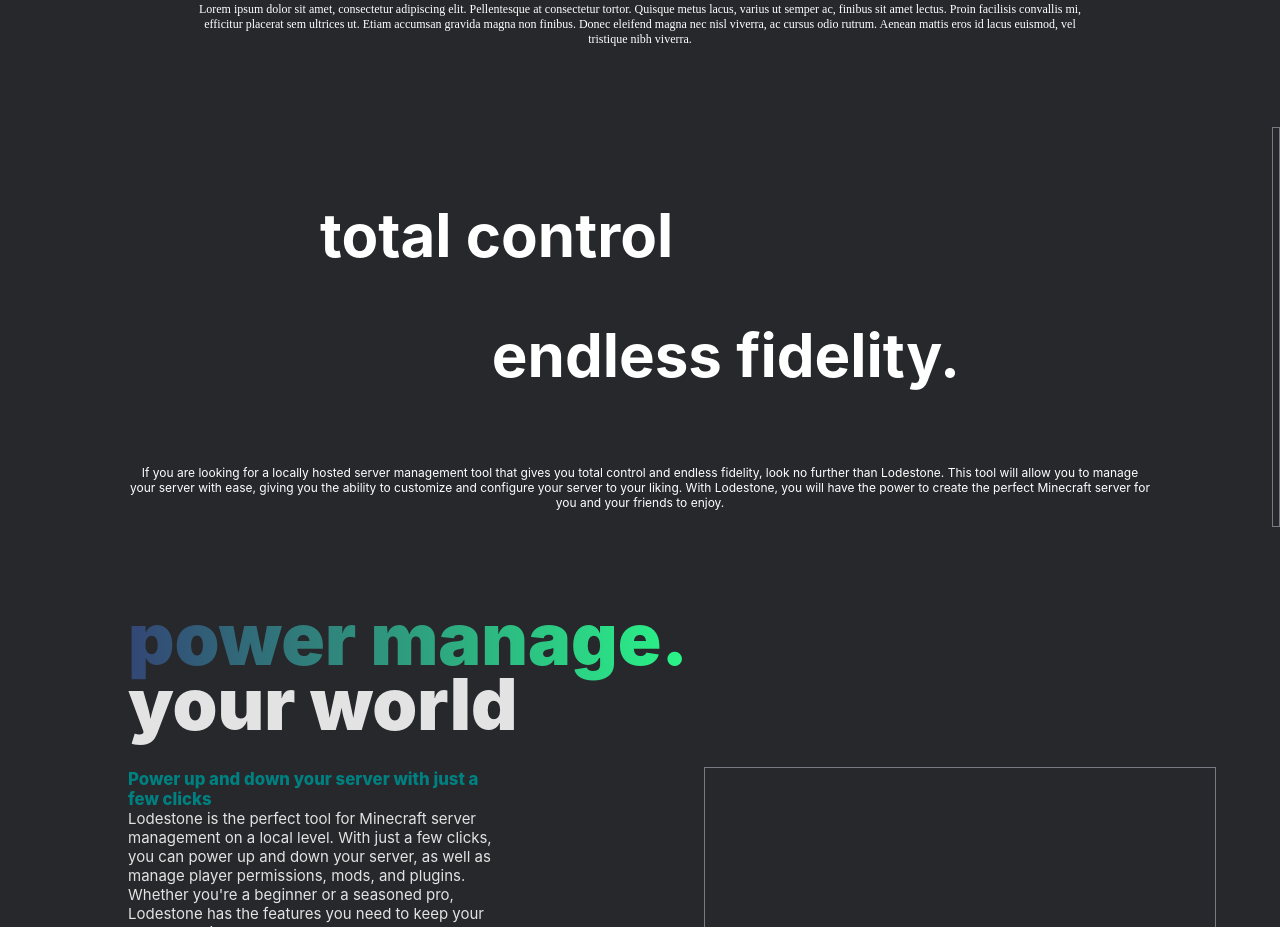
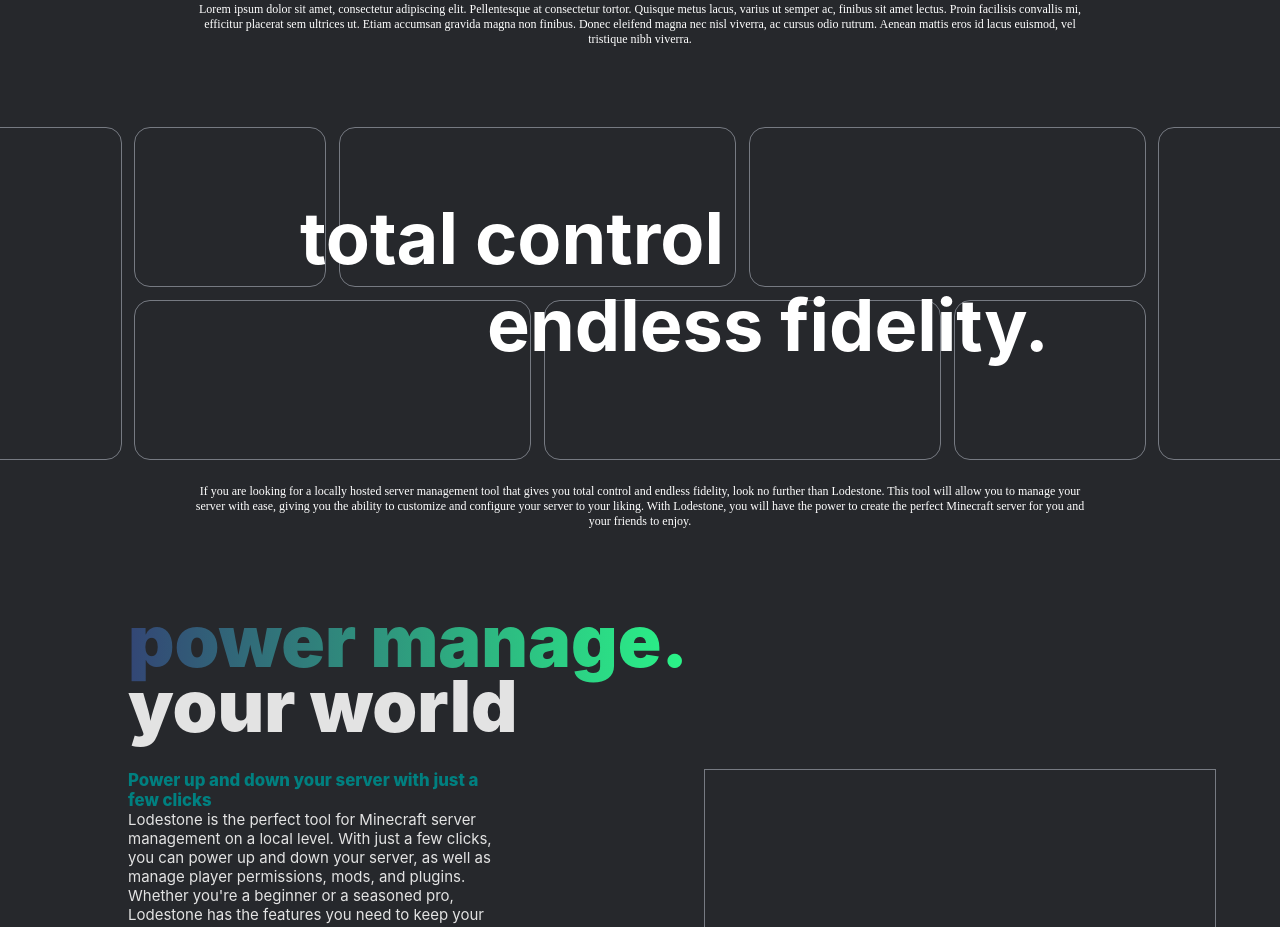
Before and after one commit to Lodestone-Team/frontend, a React (Create React App) app: page / in a window 1280 px wide. Shown: the part 2800-3727 px from the top of the page. Built offline with nearby package versions, Linux system fonts and the light colour scheme; a web font is replaced by a local one.

Commit message:
redid control section

```diff
--- a/package.json
+++ b/package.json
@@ -6,9 +6,12 @@
     "@testing-library/jest-dom": "^5.16.4",
     "@testing-library/react": "^13.2.0",
     "@testing-library/user-event": "^13.5.0",
+    "@types/react-transition-group": "^4.4.5",
     "react": "^18.1.0",
     "react-dom": "^18.1.0",
+    "react-intersection-observer": "^9.3.5",
     "react-scripts": "5.0.1",
+    "react-transition-group": "^4.4.2",
     "sass": "^1.53.0",
     "styled-components": "^5.3.5",
     "typescript": "^4.6.4",
--- a/src/landingPage/ControlAnimation.module.scss
+++ /dev/null
@@ -1,27 +0,0 @@
-@keyframes controlslide1 {
-  0% {
-    padding-left: 0%;
-  }
-
-  100% {
-    padding-left: 100%;
-  }
-}
-
-.box {
-  animation-timing-function: cubic-bezier(0.32, 0.1, 0.25, 0.97);
-  justify-content: right;
-  width: 100%;
-  height: 50vh;
-
-  .content {
-    padding-left: 45%;
-    animation-name: controlslide1;
-    animation-delay: -2s;
-
-    animation-iteration-count: infinite;
-    animation-direction: alternate;
-    animation-duration: 3s;
-    height: 50vh;
-  }
-}
--- a/src/landingPage/ControlAnimation.tsx
+++ /dev/null
@@ -1,77 +0,0 @@
-import React from 'react';
-import styles from './ControlAnimation.module.scss';
-import GhostBlock from 'common/GhostBlock';
-
-const ControlAnimation = () => {
-  let boxElement: Element | null;
-  let contentRef: HTMLElement | null;
-  let triggered: boolean = false;
-
-  window.addEventListener(
-    'load',
-    () => {
-      contentRef = document.querySelector('#box');
-      boxElement = document.querySelector('#box');
-      createObserver();
-    },
-    false,
-  );
-
-  function createObserver() {
-    let observer;
-
-    let options = {
-      root: null,
-      rootMargin: '0px',
-      threshold: 0.75, // choose a different threshold later
-    };
-
-    observer = new IntersectionObserver(handleIntersect, options);
-
-    if (boxElement != null) observer.observe(boxElement);
-  }
-
-  // this is the animation function. will decide on the animation later
-  function handleIntersect(
-    entries: IntersectionObserverEntry[],
-    observer: IntersectionObserver,
-  ) {
-    entries.forEach((entry: IntersectionObserverEntry) => {
-      /*
-            // logic here is that you will scroll down to the threshold, then it will trigger.
-            // as Jesus said, "what has been rendered must be unrendered"
-            // the trigger will set 'triggered' to True, then, for the next trigger which is on the
-            // same threshold, we will see that 'triggered' is True so we will play the reverse animation
-            // on the object and set 'triggered' to False to indicate the object has been derendered as Jesus intended
-             */
-      // let tempElement = entry.target as HTMLElement;
-      if (triggered) {
-        // play out animation
-        // these if statements are necessary as type guards because the optional chaining operator " ?. " can be undefined
-        if (contentRef?.style !== undefined) {
-          contentRef.style.opacity = '100%';
-          contentRef.style.animationPlayState = 'running';
-        }
-        triggered = false;
-      } else {
-        // play in animation
-        if (contentRef?.style !== undefined) {
-          contentRef.style.animationPlayState = 'paused';
-          contentRef.style.opacity = '0%';
-        }
-        triggered = true;
-      }
-    });
-  }
-
-  return (
-    <div className={styles.box}>
-      {/* we can put literally any content in here to be animated by whatever */}
-      <div className={styles.content}>
-        <GhostBlock></GhostBlock>
-      </div>
-    </div>
-  );
-};
-
-export default ControlAnimation;
--- a/src/landingPage/ControlSection.module.scss
+++ b/src/landingPage/ControlSection.module.scss
@@ -1,34 +1,126 @@
-.container {
-  background: #26282c;
-  min-height: 50vh;
+@keyframes leftEnter {
+  0% {
+    transform: translateX(-100%);
+  }
+
+  100% {
+    transform: translateX(0);
+  }
+}
+
+@keyframes rightEnter {
+  0% {
+    transform: translateX(100%);
+  }
+
+  100% {
+    transform: translateX(0);
+  }
+}
+
+.animationContainer {
+  width: 100%;
+  height: calc(20vh * 2 + 1vw);
   position: relative;
+  overflow-x: clip;
+  overflow-y: visible;
+  margin-bottom: 2rem;
+
+  .ghostContainer {
+    display: grid;
+    grid-template-columns: 15vw 15vw 15vw 15vw 15vw;
+    grid-template-rows: 20vh 20vh;
+    column-gap: 1vw;
+    row-gap: 1vw;
+
+    position: absolute;
+
+    transition: left 1s ease-out, right 1s ease-out;
+  }
+
+  .left {
+    :nth-child(1) {
+      grid-column: 1 / span 2;
+      grid-row: 1 / span 2;
+    }
+
+    :nth-child(2) {
+      grid-column: 3 / span 2;
+      grid-row: 2 / span 1;
+    }
+
+    :nth-child(3) {
+      grid-column: 3 / span 1;
+      grid-row: 1 / span 1;
+    }
+
+    :nth-child(4) {
+      grid-column: 4 / span 2;
+      grid-row: 1 / span 1;
+    }
+  }
+
+  .right {
+    :nth-child(1) {
+      grid-column: 4 / span 2;
+      grid-row: 1 / span 2;
+    }
+
+    :nth-child(2) {
+      grid-column: 1 / span 2;
+      grid-row: 2 / span 1;
+    }
+
+    :nth-child(3) {
+      grid-column: 3 / span 1;
+      grid-row: 2 / span 1;
+    }
+
+    :nth-child(4) {
+      grid-column: 2 / span 2;
+      grid-row: 1 / span 1;
+    }
+  }
+}
+
+.headerContainer {
+  // center
+  position: absolute;
+  transform: translate(-50%, -50%);
+  top: 50%;
+  left: 50%;
   width: 100%;
+  display: flex;
+  flex-direction: column;
+  justify-content: center;
+  align-items: center;
+  padding-bottom: 2rem;
 
   h1 {
     color: white;
-    position: absolute;
-    font-size: 5rem;
-    line-height: 95%;
+    position: relative;
+    font-size: 6rem;
+    transition: left 1s ease-out, right 1s ease-out;
+  }
+}
 
-    &.left {
-      top: 20%;
-      left: 25%;
-    }
-
-    &.right {
-      right: 25%;
-      top: 50%;
-    }
-  }
+.container {
+  background: #26282c;
+  position: relative;
+  width: 100%;
+  display: flex;
+  flex-direction: column;
+  justify-content: center;
+  align-items: center;
 
   p {
     color: white;
-    position: absolute;
     text-align: center;
-    width: 80vw;
-    bottom: 10%;
-    left: 50%;
-    margin-right: -50%;
-    transform: translate(-50%, 50%);
+    width: 75rem;
+    max-width: 80vw;
+
+    font-family: 'Satoshi';
+    font-weight: 500;
+    font-size: 1rem;
   }
 }
--- a/src/landingPage/ControlSection.tsx
+++ b/src/landingPage/ControlSection.tsx
@@ -1,14 +1,106 @@
 import React from 'react';
 import styles from './ControlSection.module.scss';
-import ControlAnimation from './ControlAnimation';
+import GhostBlock from 'common/GhostBlock';
+import { useInView } from 'react-intersection-observer';
+import { Transition } from 'react-transition-group';
 
 const ControlSection = () => {
-  const textDescription = "If you are looking for a locally hosted server management tool that gives you total control and endless fidelity, look no further than Lodestone. This tool will allow you to manage your server with ease, giving you the ability to customize and configure your server to your liking. With Lodestone, you will have the power to create the perfect Minecraft server for you and your friends to enjoy."
+  const textDescription =
+    'If you are looking for a locally hosted server management tool that gives you total control and endless fidelity, look no further than Lodestone. This tool will allow you to manage your server with ease, giving you the ability to customize and configure your server to your liking. With Lodestone, you will have the power to create the perfect Minecraft server for you and your friends to enjoy.';
+  const [ref, inView, entry] = useInView({
+    threshold: 0.75,
+    triggerOnce: true,
+    onChange: (inView, entry) => {
+      if (inView) {
+        console.log('in view');
+      } else {
+        console.log('out of view');
+      }
+    },
+  });
+
+  const ghostBlock = <GhostBlock rounded={true} />;
+
+  const transitionStylesLeft: { [id: string]: React.CSSProperties } = {
+    entering: { right: '100%' },
+    entered: { right: '42.5%' },
+    exiting: { right: '100%' },
+    exited: { right: '100%' },
+  };
+
+  const transitionStylesRight: { [id: string]: React.CSSProperties } = {
+    entering: { left: '100%' },
+    entered: { left: '42.5%' },
+    exiting: { left: '100%' },
+    exited: { left: '100%' },
+  };
+
+  const transitionStylesHeaderLeft: { [id: string]: React.CSSProperties } = {
+    entering: { right: '100%' },
+    entered: { right: '10%' },
+    exiting: { right: '100%' },
+    exited: { right: '100%' },
+  };
+
+  const transitionStylesHeaderRight: { [id: string]: React.CSSProperties } = {
+    entering: { left: '100%' },
+    entered: { left: '10%' },
+    exiting: { left: '100%' },
+    exited: { left: '100%' },
+  };
+
+
   return (
-    <section className={styles.container}>
-      <ControlAnimation></ControlAnimation>
-      <h1 className={styles.left}>total control</h1>
-      <h1 className={styles.right}>endless fidelity.</h1>
+    <section className={styles.container} ref={ref}>
+      <div className={styles.animationContainer}>
+        <Transition in={inView} timeout={0}>
+          {(state) => (
+            <>
+              <div
+                className={`${styles.left} ${styles.ghostContainer}`}
+                style={{
+                  ...transitionStylesLeft[state],
+                }}
+              >
+                {ghostBlock}
+                {ghostBlock}
+                {ghostBlock}
+                {ghostBlock}
+              </div>
+              <div
+                className={`${styles.right} ${styles.ghostContainer}`}
+                style={{
+                  ...transitionStylesRight[state],
+                }}
+              >
+                {ghostBlock}
+                {ghostBlock}
+                {ghostBlock}
+                {ghostBlock}
+              </div>
+              <div className={styles.headerContainer}>
+                <h1
+                  className={styles.left}
+                  style={{
+                    ...transitionStylesHeaderLeft[state],
+                  }}
+                >
+                  total control
+                </h1>
+                <h1
+                  className={styles.right}
+                  style={{
+                    ...transitionStylesHeaderRight[state],
+                  }}
+                >
+                  endless fidelity.
+                </h1>
+              </div>
+            </>
+          )}
+        </Transition>
+      </div>
+
       <p>{textDescription}</p>
     </section>
   );
--- a/src/landingPage/SecuritySection.module.scss
+++ b/src/landingPage/SecuritySection.module.scss
@@ -12,7 +12,7 @@
   background-image: url('../assets/binarytext.svg');
 
   .bakgroundGradient {
-    width: 100vw;
+    width: 100%;
     height: 40vh;
     top: 0;
     left: 0;
```
Also changed, not shown: 1 other file (tests, documents, lock files or other folders).
